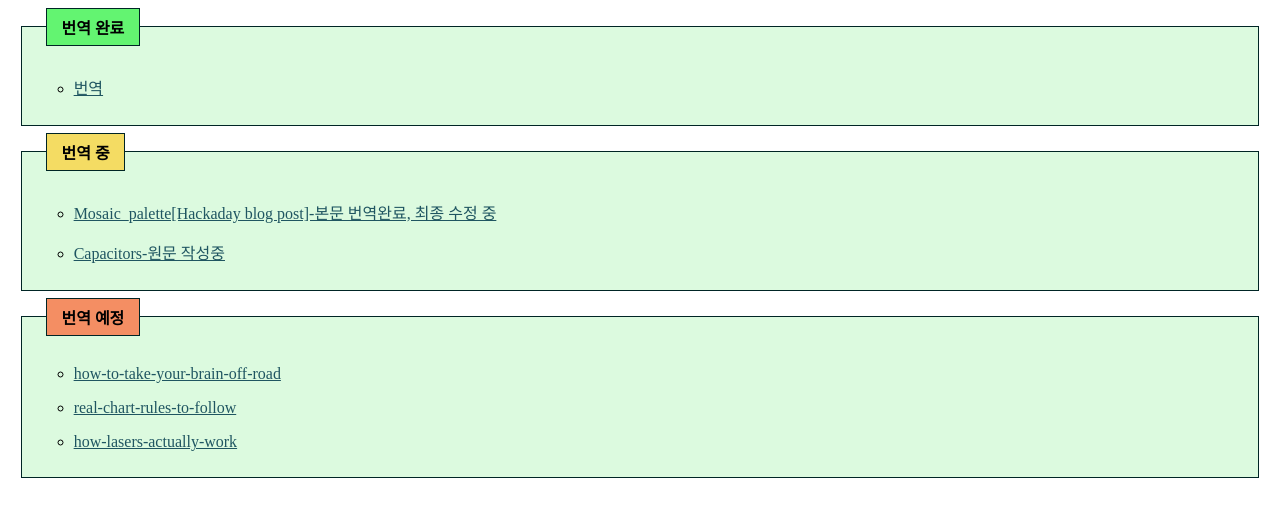
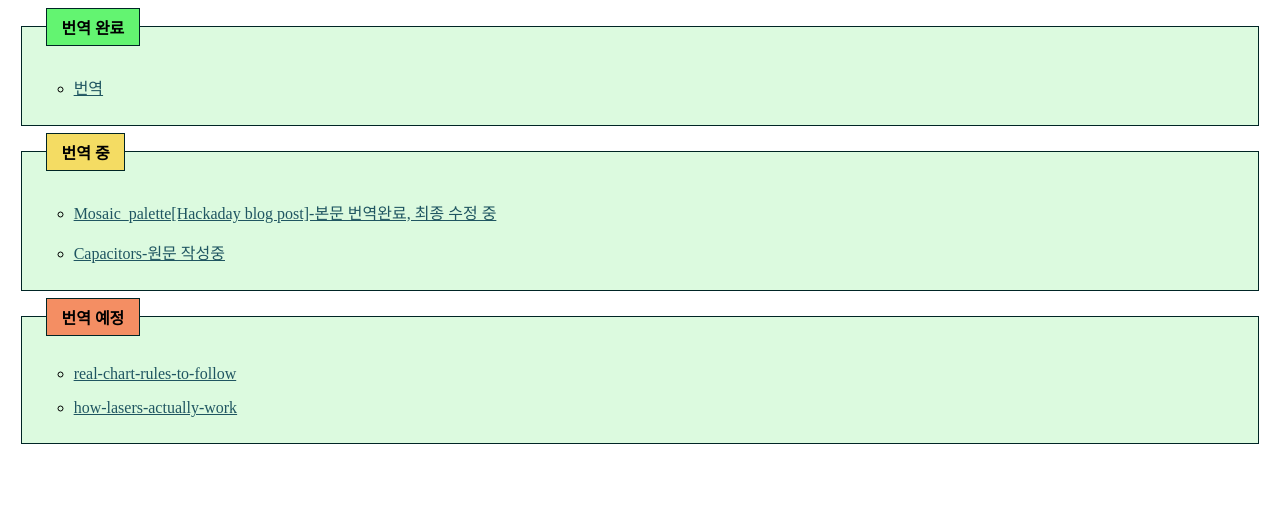
Before and after one commit to dobac09/en2kr, a plain HTML site: page index.html in a window 1280 px wide. Drawn offline with Linux system fonts and the light colour scheme.

Commit message:
Update index.html

```diff
--- a/index.html
+++ b/index.html
@@ -113,7 +113,7 @@ li p {
     <ul>
       <!--<li><p class="d3">Mike Bostock <a  target="_blank" href="https://www.reddit.com/r/dataisbeautiful/comments/3k3if4/hi_im_mike_bostock_creator_of_d3js_and_a_former/?sort=new">reddit</a> d3 관련 질문답변</P>-->
       <!--<li><p><a  target="_blank" href="https://vimeo.com/112319901">Eyeo 2014 - Mike Bostock</a> vimeo 영상 다운로드후 영상 자막</p>-->
-      <li><p><a target="_blank" href="http://www.ribbonfarm.com/2016/05/26/how-to-take-your-brain-off-road/#more-5467">how-to-take-your-brain-off-road</a></p></li>
+      <!--<li><p><a target="_blank" href="http://www.ribbonfarm.com/2016/05/26/how-to-take-your-brain-off-road/#more-5467">how-to-take-your-brain-off-road</a></p></li>-->
       <!--<li><p><a target="_blank" href="http://www.ribbonfarm.com/2016/06/16/meta-skills-macro-laws-and-the-power-of-constraints/#more-5489">meta-skills-macro-laws-and-the-power-of-constraints</a></p></li>-->
       <li><p><a target="_blank" href="http://flowingdata.com/2015/08/11/real-chart-rules-to-follow/">real-chart-rules-to-follow</a></p></li>
       <li><p><a target="_blank" href="http://hackaday.com/2016/06/20/how-lasers-actually-work/">how-lasers-actually-work</a></p></li>
```
